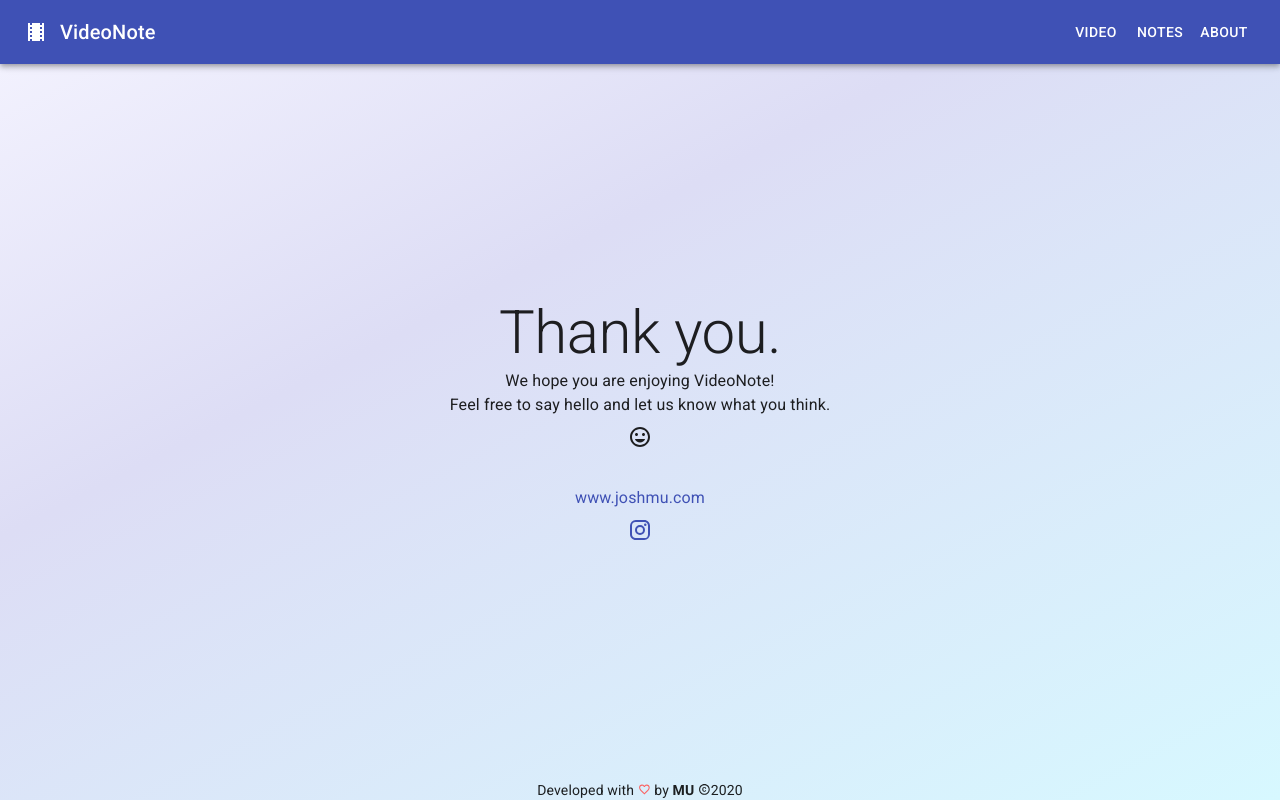
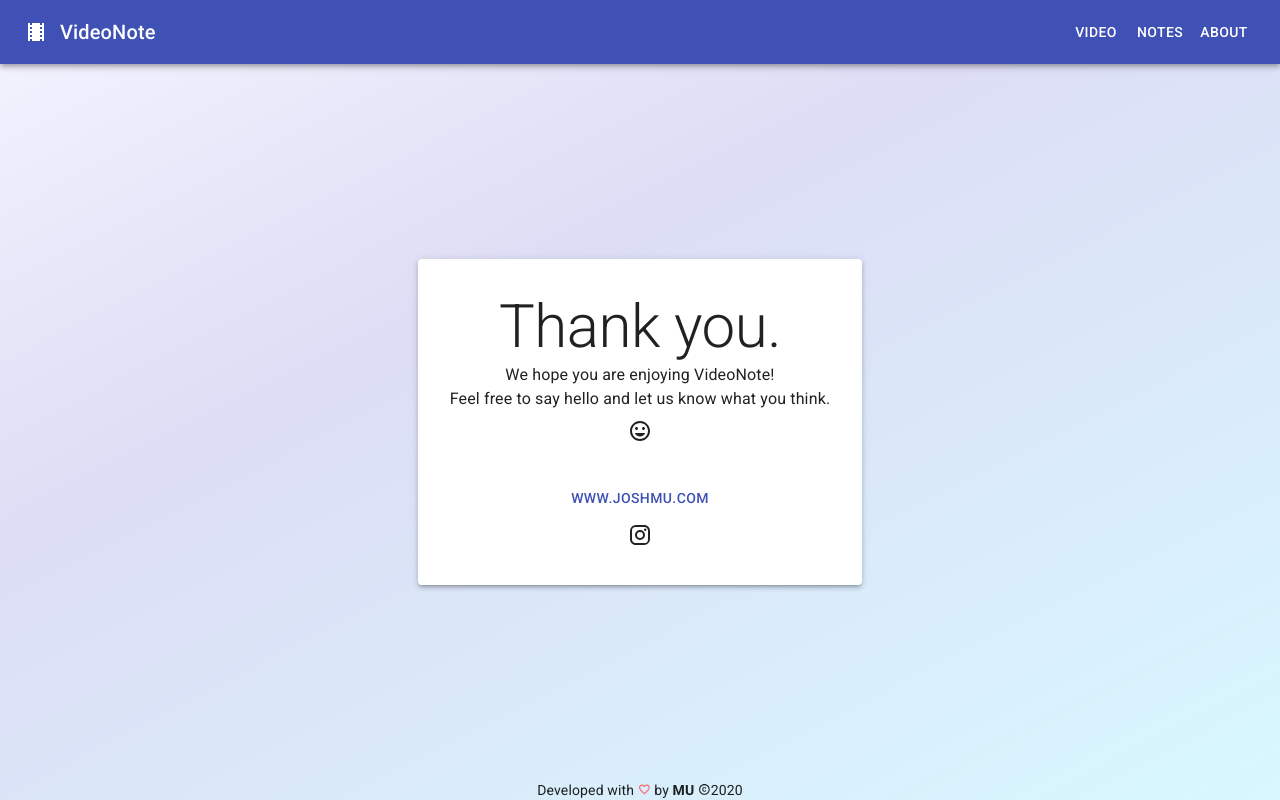
Before and after one commit to joshmu/vn-material_old, a React (Create React App) app: page /about in a window 1280 px wide. Built offline with nearby package versions, Linux system fonts and the light colour scheme.

Commit message:
paper on about and improved links to external urls

```diff
--- a/src/layout/Footer.js
+++ b/src/layout/Footer.js
@@ -25,7 +25,7 @@ const Footer = () => {
         by{' '}
         <Link
           color="inherit"
-          href="https://josh.com"
+          href="https://joshmu.com"
           target="_blank"
           rel="noopener noreferrer"
         >
--- a/src/pages/AboutPage.js
+++ b/src/pages/AboutPage.js
@@ -1,37 +1,51 @@
 import React from 'react'
-import { Grid, Typography, Link } from '@material-ui/core'
+import { Grid, Typography, Button, Paper, makeStyles } from '@material-ui/core'
 import {
   Instagram as InstagramIcon,
   Mood as MoodIcon
 } from '@material-ui/icons'
 
+const useStyles = makeStyles(theme => ({
+  paper: {
+    padding: '2rem'
+  },
+  smile: {
+    marginBottom: '2rem',
+    marginTop: '0.5rem'
+  }
+}))
+
 const About = () => {
+  const classes = useStyles()
+
   return (
     <Grid container justify="center">
       <Grid item style={{ textAlign: 'center' }}>
+        <Paper elevation={3} className={classes.paper}>
           <Typography variant="h2">Thank you.</Typography>
           <Typography>We hope you are enjoying VideoNote!</Typography>
           <Typography>
             Feel free to say hello and let us know what you think.
           </Typography>
-        <MoodIcon style={{ marginBottom: '2rem', marginTop: '0.5rem' }} />
+          <MoodIcon className={classes.smile} />
           <Typography>
-          <Link
-            to="https://joshmu.com"
+            <Button
+              href="https://joshmu.com"
               target="_blank"
               rel="noopener noreferrer"
               color="primary"
             >
               www.joshmu.com
-          </Link>
+            </Button>
           </Typography>
-        <Link
-          to="https://instagram.com/joshmu"
+          <Button
+            href="https://instagram.com/joshmu"
             target="_blank"
             rel="noopener noreferrer"
           >
-          <InstagramIcon style={{ marginTop: '0.5rem' }} />
-        </Link>
+            <InstagramIcon />
+          </Button>
+        </Paper>
       </Grid>
     </Grid>
   )
--- a/src/styles.module.scss
+++ b/src/styles.module.scss
@@ -62,10 +62,4 @@
       border: none;
     }
   }
-
-  @media screen and (min-width: 800px) {
-    // background-color: salmon;
-    margin: auto;
-    width: 50%;
-  }
 }
```
Lines whose indentation alone changed are shown as unchanged.
